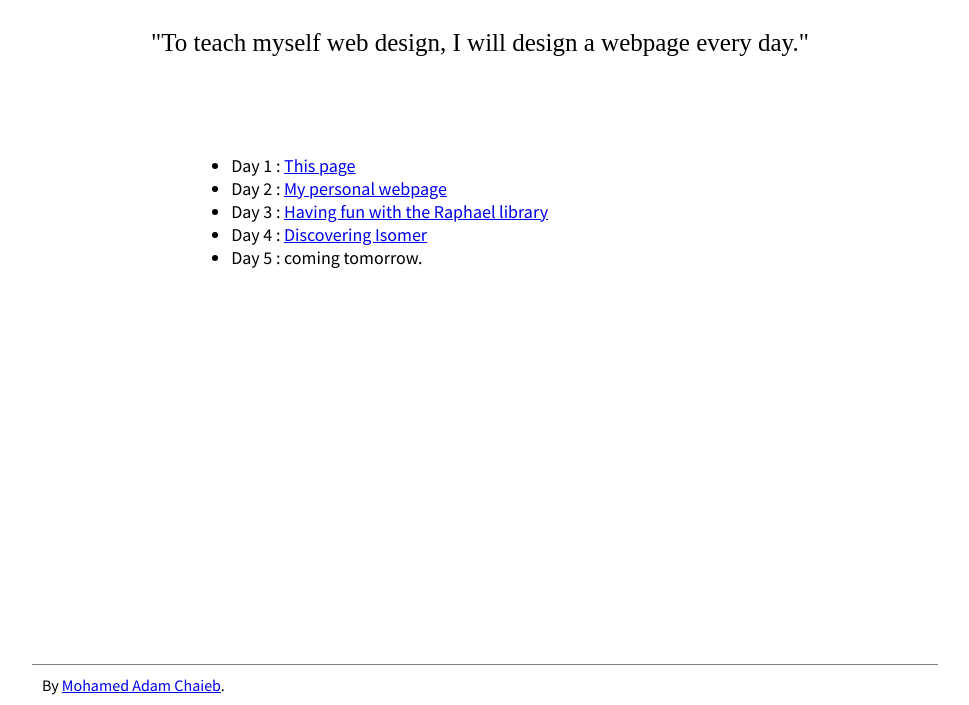
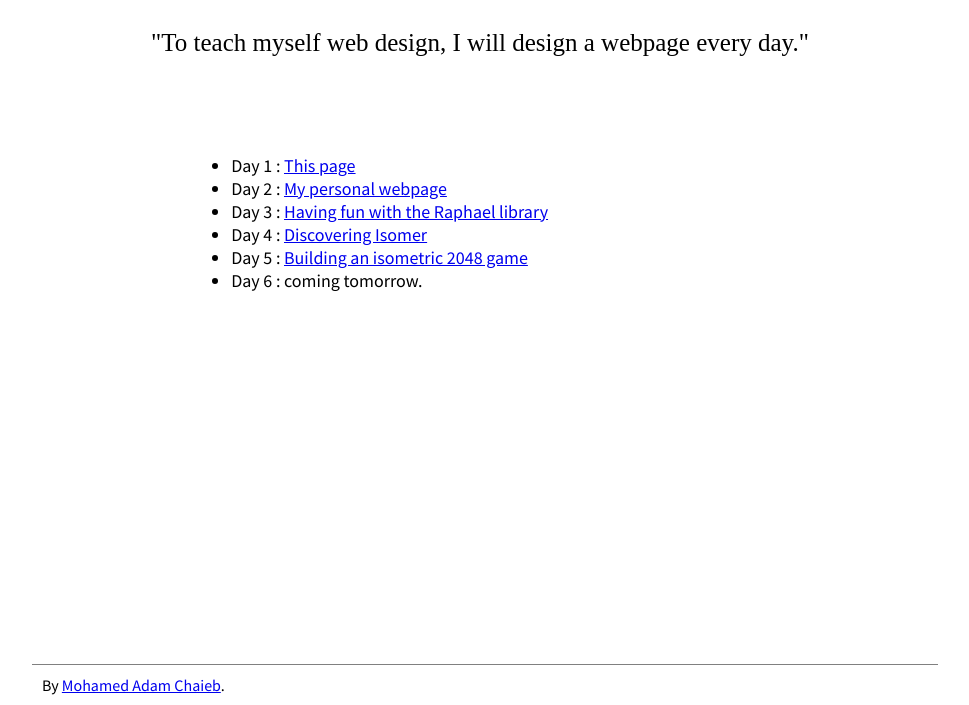
Before and after one commit to moechaieb/A-webpage-a-day, a plain HTML site: page index.html in a window 1280 px wide. Shown: the part 95-800 px from the top of the page, without its empty margins (160-1129 px from the left). Drawn offline with nearby package versions, Linux system fonts and the light colour scheme; a web font is replaced by a local one.

Commit message:
Updated home page

```diff
--- a/index.html
+++ b/index.html
@@ -16,7 +16,8 @@
 				<li>Day 2 : <a href="http://themoechaieb.com">My personal webpage</a></li>
 				<li>Day 3 : <a href="./day3/raphael.html">Having fun with the Raphael library</a></li>
 				<li>Day 4 : <a href="./day4/index.html">Discovering Isomer</a></li>
-				<li>Day 5 : coming tomorrow.</li>
+				<li>Day 5 : <a href="./day4/index.html">Building an isometric 2048 game</a></li>
+				<li>Day 6 : coming tomorrow.</li>
 			</ul>
 			<footer>By <a href="http://themoechaieb.com">Mohamed Adam Chaieb</a>.</footer>
 		</div>
```
